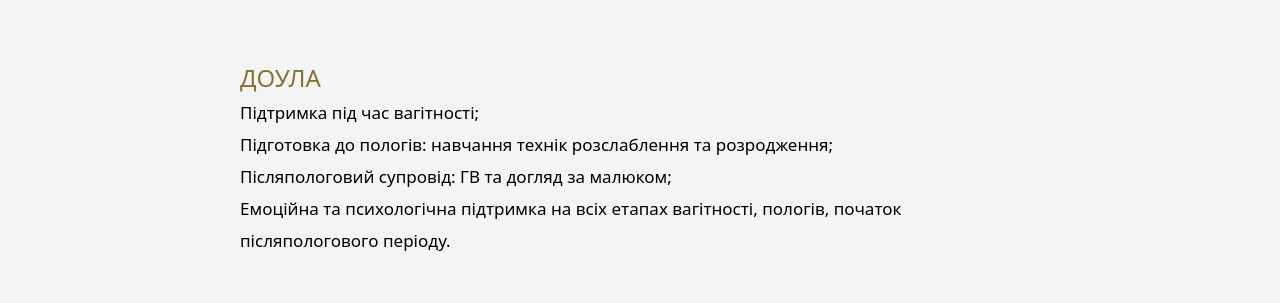
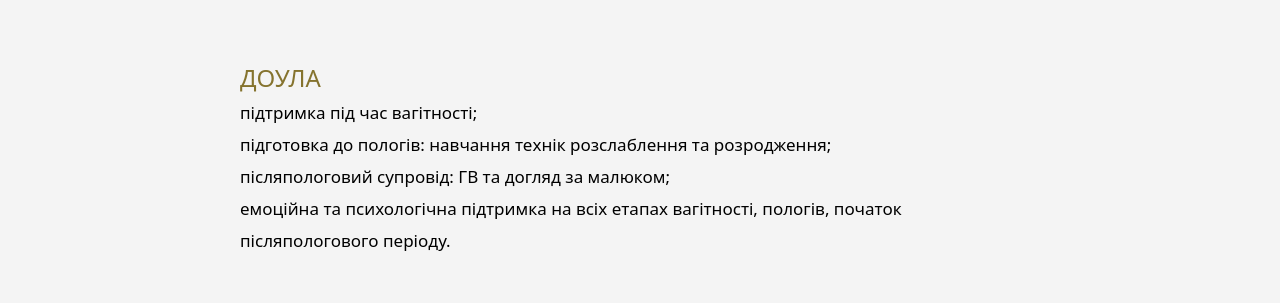
Before and after one commit to OlhaPo/wspieram-bo-wiem-landing-page, a React (Vite) app: page / in a window 1280 px wide. Shown: the part 838-1141 px from the top of the page. Built offline with nearby package versions, Linux system fonts and the light colour scheme.

Commit message:
Style fixing on main page

```diff
--- a/src/components/NavMenu.jsx
+++ b/src/components/NavMenu.jsx
@@ -133,7 +133,7 @@ const NavMenu = () => {
           <a href="#contacts" className="hover:text-primary">
             Контакти
           </a>
-          <a href="#" className="link-button">
+          <a href="#contacts" className="link-button">
             Запис на консультацію
           </a>
         </div>
--- a/src/components/Services.jsx
+++ b/src/components/Services.jsx
@@ -9,14 +9,14 @@ const Services = () => {
             Доула
           </span>
           <ul>
-            <li>Підтримка під час вагітності;</li>
+            <li>підтримка під час вагітності;</li>
             <li>
-              Підготовка до пологів: навчання технік розслаблення та
+              підготовка до пологів: навчання технік розслаблення та
               розродження;
             </li>
-            <li>Післяпологовий супровід: ГВ та догляд за малюком;</li>
+            <li>післяпологовий супровід: ГВ та догляд за малюком;</li>
             <li>
-              Емоційна та психологічна підтримка на всіх етапах вагітності,
+              емоційна та психологічна підтримка на всіх етапах вагітності,
               пологів, початок післяпологового періоду.
             </li>
           </ul>
```
